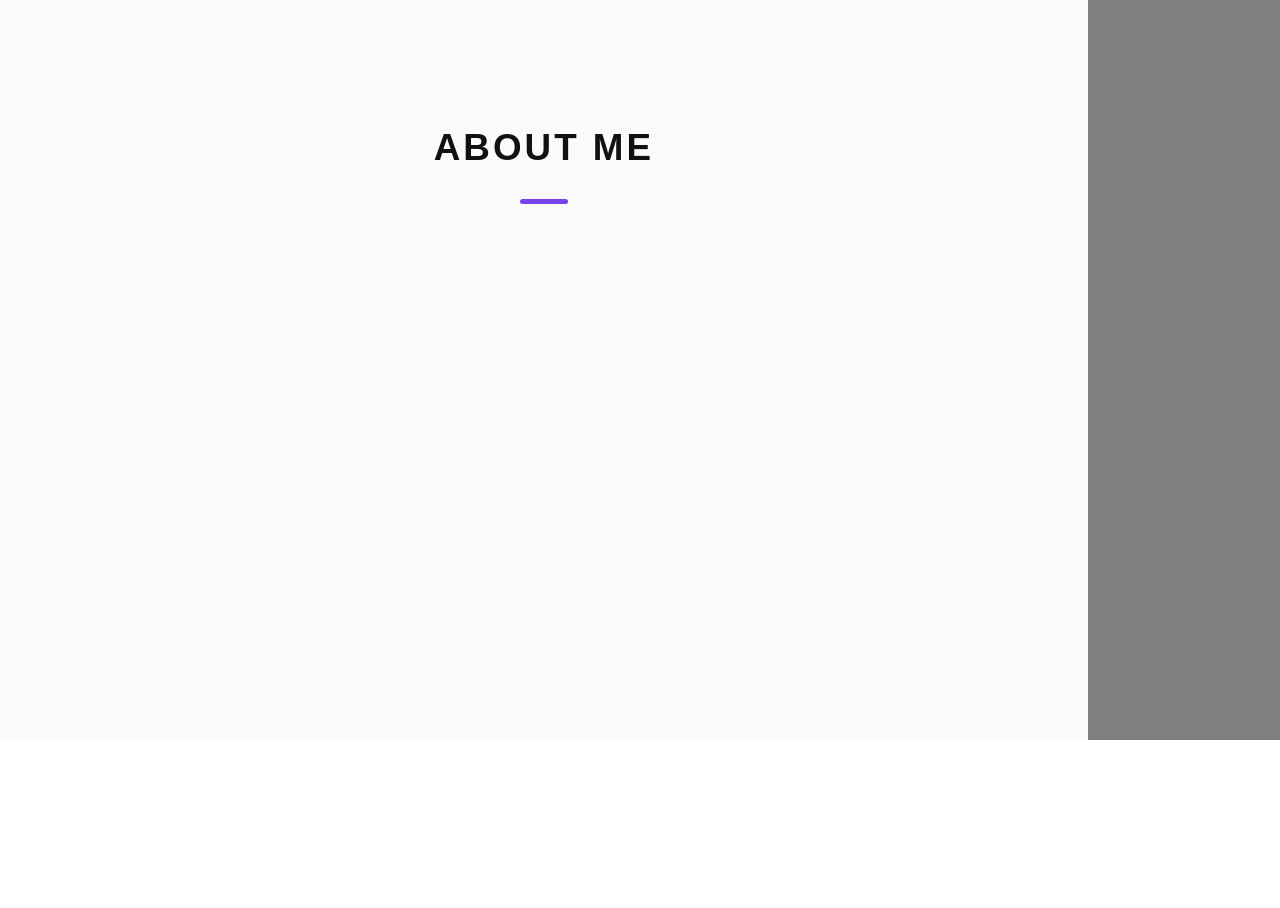
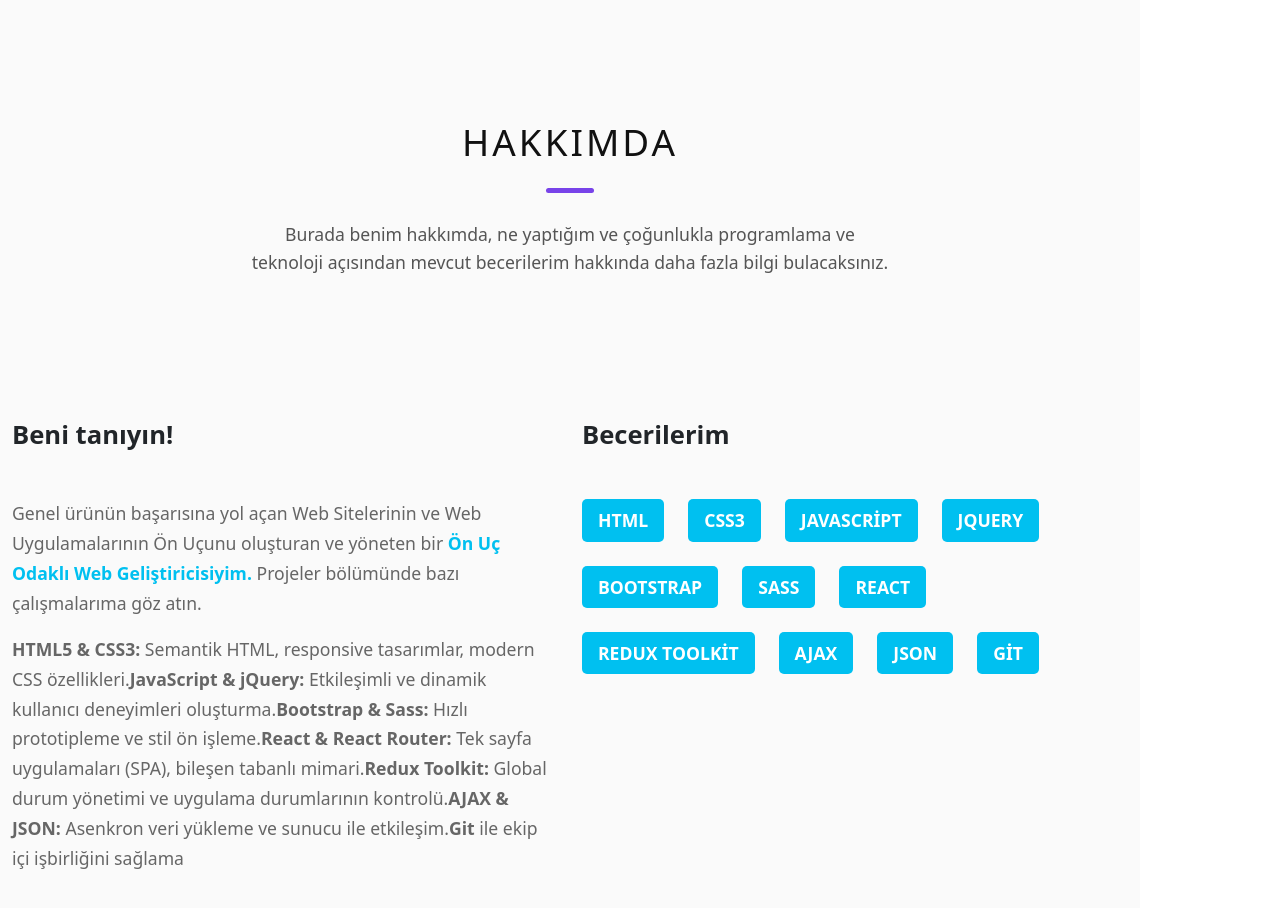
Before and after one commit to userUtkuDava/portfolio, a React (Vite) app: page / in a window 1280 px wide. Shown: the part 860-1768 px from the top of the page. Before the commit the page ends 1600 px from the top, so only its background shows below. Built offline with nearby package versions, Linux system fonts and the light colour scheme.

Commit message:
About Page Kodlandı

```diff
--- a/package.json
+++ b/package.json
@@ -10,7 +10,9 @@
     "preview": "vite preview"
   },
   "dependencies": {
+    "bootstrap": "^5.3.3",
     "bootstrap-icons": "^1.11.3",
+    "jquery": "^3.7.1",
     "react": "^18.3.1",
     "react-dom": "^18.3.1"
   },
--- a/src/App.css
+++ b/src/App.css
@@ -21,12 +21,14 @@ body {
     flex-direction: column;
 }
 
+
+
+/* SAYFA BAŞLIKLARI */
 .heading-content {
     margin-bottom: 9rem;
 
 }
 
-/* SAYFA BAŞLIKLARI */
 .title {
     display: block;
     font-size: 2.3rem;
--- a/src/App.jsx
+++ b/src/App.jsx
@@ -3,6 +3,9 @@ import './App.css'
 import Navbar from './Components/Navbar'
 import HomeHero from './Components/HomeHero'
 import About from './Components/About'
+import 'bootstrap/dist/css/bootstrap.min.css';
+import 'bootstrap/dist/js/bootstrap.bundle.min';
+import $ from 'jquery';
 function App() {
   document.querySelectorAll('a[href^="#"]').forEach(anchor => {
     anchor.addEventListener('click', function (e) {
--- a/src/Components/About.jsx
+++ b/src/Components/About.jsx
@@ -1,16 +1,126 @@
 import React from 'react'
 import './style/css/about.css'
+import $ from 'jquery';
+const About = () => {
 
-const About = () => {
+    $(document).ready(function () {
+        $('#myButton1,#myButton2').hover(
+            function () {
+                $('#mySpan1').addClass('highlight'); // Butona gelince renk değiştir
+            },
+            function () {
+                $('#mySpan1').removeClass('highlight'); // Butondan çıkınca eski haline döner
+            }
+        );
+        $('#myButton3,#myButton4').hover(
+            function () {
+                $('#mySpan2').addClass('highlight'); // Butona gelince renk değiştir
+            },
+            function () {
+                $('#mySpan2').removeClass('highlight'); // Butondan çıkınca eski haline döner
+            }
+        );
+        $('#myButton5,#myButton6').hover(
+            function () {
+                $('#mySpan3').addClass('highlight'); // Butona gelince renk değiştir
+            },
+            function () {
+                $('#mySpan3').removeClass('highlight'); // Butondan çıkınca eski haline döner
+            }
+        );
+        $('#myButton7').hover(
+            function () {
+                $('#mySpan4').addClass('highlight'); // Butona gelince renk değiştir
+            },
+            function () {
+                $('#mySpan4').removeClass('highlight'); // Butondan çıkınca eski haline döner
+            }
+        );
+        $('#myButton8').hover(
+            function () {
+                $('#mySpan5').addClass('highlight'); // Butona gelince renk değiştir
+            },
+            function () {
+                $('#mySpan5').removeClass('highlight'); // Butondan çıkınca eski haline döner
+            }
+        );
+        $('#myButton9,#myButton10').hover(
+            function () {
+                $('#mySpan6').addClass('highlight'); // Butona gelince renk değiştir
+            },
+            function () {
+                $('#mySpan6').removeClass('highlight'); // Butondan çıkınca eski haline döner
+            }
+        );
+        $('#myButton11').hover(
+            function () {
+                $('#mySpan7').addClass('highlight'); // Butona gelince renk değiştir
+            },
+            function () {
+                $('#mySpan7').removeClass('highlight'); // Butondan çıkınca eski haline döner
+            }
+        );
+    });
+
     return (
         <>
             <section id="about" className='about'>
                 <div className='container'>
                     <h2 className='heading-content'>
                         <span className='title'>
-                            About Me
+                            Hakkımda
                         </span>
+                        <div className="heading-sec-sub">
+                            Burada benim hakkımda, ne yaptığım ve çoğunlukla programlama ve teknoloji açısından mevcut becerilerim hakkında daha fazla bilgi bulacaksınız.
+                        </div>
                     </h2>
+
+                </div>
+                <div className='about-content container'>
+                    <div className='row'>
+                        <div className='about-content-main col-md-6 '>
+                            <h3 className="about-content-title ">Beni tanıyın!</h3>
+                            <div className='about-content-details'>
+                                <p className="paragraf">Genel ürünün başarısına yol açan Web Sitelerinin ve Web Uygulamalarının Ön Uçunu oluşturan ve yöneten bir <span className='v-title'>Ön Uç Odaklı Web Geliştiricisiyim.</span>  Projeler bölümünde bazı çalışmalarıma göz atın.</p>
+                                <p className="paragraf">
+                                    <span className='skils-title' id='mySpan1'>HTML5 & CSS3:</span> Semantik HTML,
+                                    responsive tasarımlar, modern CSS
+                                    özellikleri.
+                                    <span className='skils-title' id='mySpan2' >JavaScript & jQuery:</span> Etkileşimli ve
+                                    dinamik kullanıcı deneyimleri oluşturma.
+                                    <span className='skils-title' id='mySpan3'>Bootstrap & Sass:</span>  Hızlı prototipleme ve
+                                    stil ön işleme.
+                                    <span className='skils-title' id='mySpan4'>React & React Router:</span>  Tek sayfa
+                                    uygulamaları (SPA), bileşen tabanlı
+                                    mimari.
+                                    <span className='skils-title' id='mySpan5'>Redux Toolkit:</span>  Global durum yönetimi ve
+                                    uygulama
+                                    durumlarının
+                                    kontrolü.
+                                    <span className='skils-title' id='mySpan6'>AJAX & JSON:</span>  Asenkron veri yükleme ve
+                                    sunucu ile etkileşim.
+                                    <span className='skils-title' id='mySpan7'>Git</span>  ile ekip içi işbirliğini sağlama
+                                </p>
+                            </div>
+                        </div>
+                        <div className='about-content-skils col-md-6'>
+                            <h3 className="about-content-title ">Becerilerim</h3>
+                            <div className='skils'>
+                                <div className="skills__skill" id='myButton1'>HTML</div>
+                                <div className="skills__skill" id='myButton2'>CSS3</div>
+                                <div className="skills__skill" id='myButton3'>JAVASCRİPT</div>
+                                <div className="skills__skill" id='myButton4'>JQUERY</div>
+                                <div className="skills__skill" id='myButton5'>BOOTSTRAP</div>
+                                <div className="skills__skill" id='myButton6'>SASS</div>
+                                <div className="skills__skill" id='myButton7'>REACT</div>
+                                <div className="skills__skill" id='myButton8'>REDUX TOOLKİT</div>
+                                <div className="skills__skill" id='myButton9'>AJAX</div>
+                                <div className="skills__skill" id='myButton10'>JSON</div>
+                                <div className="skills__skill" id='myButton11'>GİT</div>
+
+                            </div>
+                        </div>
+                    </div>
                 </div>
             </section>
         </>
--- a/src/Components/style/about.scss
+++ b/src/Components/style/about.scss
@@ -1,6 +1,70 @@
-.about{
-     //Baslik Ana Div
+$primaryColor:#00c0f0;
+
+
+.about{//ABOUT PAGE
     width: 100%;
-    height: 100vh;
+    height:auto;
     background-color: #fafafa;
-}
+ // -------------------------- -----------------------------------------------------------------------------
+    .about-content {
+       margin-bottom: 100px;
+     }//about__content
+     .heading-sec-sub {
+        display: block;
+        text-align: center;
+        color: #555;
+        font-size: 1.1rem;
+        font-weight: 500;
+        max-width: 40rem;
+        margin: auto;
+        line-height: 1.6;
+    }
+
+     //  -----------------------------------------------------------------------------
+     .about-content-title{
+        font-weight: 700;
+        font-size: 1.6rem;
+         margin-bottom: 3rem;
+
+     }//Hakkımda Başlık
+     .paragraf{
+        font-size: 1.1rem;
+        color: #666;
+        max-width: 60rem;
+        line-height: 1.7;
+        margin-bottom: 1rem;
+    }
+    .skils-title{
+
+        font-weight: 700;
+    }
+    .v-title{
+        font-weight: 700;
+        color: $primaryColor;
+    }
+
+    .skils{
+        display: flex;
+    flex-wrap: wrap;
+    .skills__skill {
+        padding: 0.5rem 1rem;
+        margin-bottom: 1.5rem;
+        margin-right: 1.5rem;
+        font-size: 1.1rem;
+        background: $primaryColor;
+        color: white;
+        border-radius: 5px;
+        font-weight: 600;
+
+        cursor: pointer;
+    }
+
+    }
+      .highlight{
+        transition: all 1.3s;
+        color: $primaryColor;
+        font-size: 1.4rem;
+      }
+
+
+} //ABOUT PAGE
--- a/src/Components/style/css/about.css
+++ b/src/Components/style/css/about.css
@@ -1,5 +1,57 @@
 .about {
   width: 100%;
-  height: 100vh;
+  height: auto;
   background-color: #fafafa;
 }
+.about .about-content {
+  margin-bottom: 100px;
+}
+.about .heading-sec-sub {
+  display: block;
+  text-align: center;
+  color: #555;
+  font-size: 1.1rem;
+  font-weight: 500;
+  max-width: 40rem;
+  margin: auto;
+  line-height: 1.6;
+}
+.about .about-content-title {
+  font-weight: 700;
+  font-size: 1.6rem;
+  margin-bottom: 3rem;
+}
+.about .paragraf {
+  font-size: 1.1rem;
+  color: #666;
+  max-width: 60rem;
+  line-height: 1.7;
+  margin-bottom: 1rem;
+}
+.about .skils-title {
+  font-weight: 700;
+}
+.about .v-title {
+  font-weight: 700;
+  color: #00c0f0;
+}
+.about .skils {
+  display: flex;
+  flex-wrap: wrap;
+}
+.about .skils .skills__skill {
+  padding: 0.5rem 1rem;
+  margin-bottom: 1.5rem;
+  margin-right: 1.5rem;
+  font-size: 1.1rem;
+  background: #00c0f0;
+  color: white;
+  border-radius: 5px;
+  font-weight: 600;
+  cursor: pointer;
+}
+.about .highlight {
+  transition: all 1.3s;
+  color: #00c0f0;
+  font-size: 1.4rem;
+}
```
Also changed, not shown: 1 other file (tests, documents, lock files or other folders).
